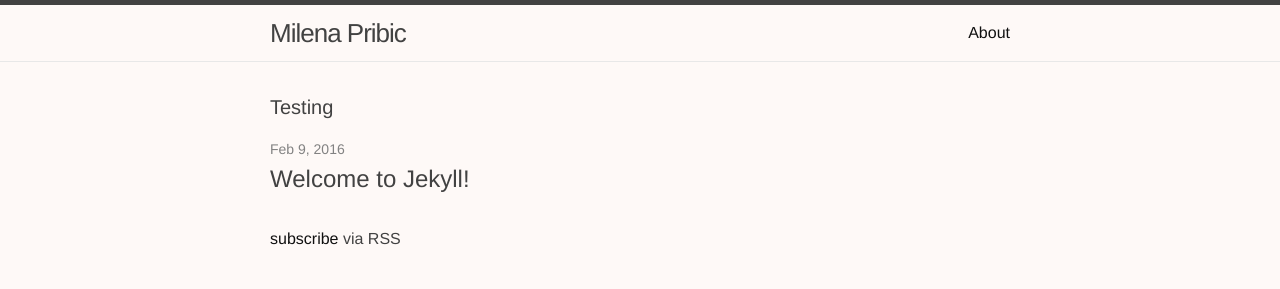
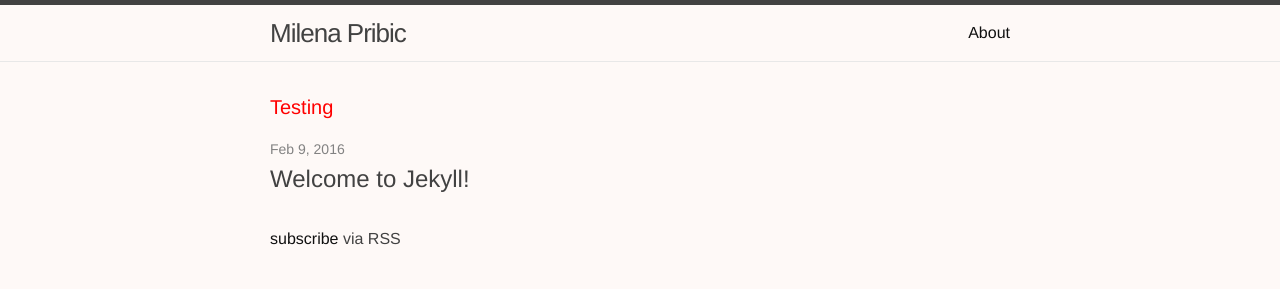
Before and after one commit to npmcdn-to-unpkg-bot/milenapribic.github.io, a Jekyll site: the page built from index.html, in a window 1280 px wide. Shown: the top 289 px of the page. Built offline with Jekyll 4.4.1, drawn with Linux system fonts in a browser that asks for light colours.

Commit message:
change to red

```diff
--- a/_sass/_layout.scss
+++ b/_sass/_layout.scss
@@ -175,7 +175,7 @@
 
 .page-heading {
     font-size: 20px;
-    color:#424242;
+    color:red;
 }
 
 .post-list {
```
